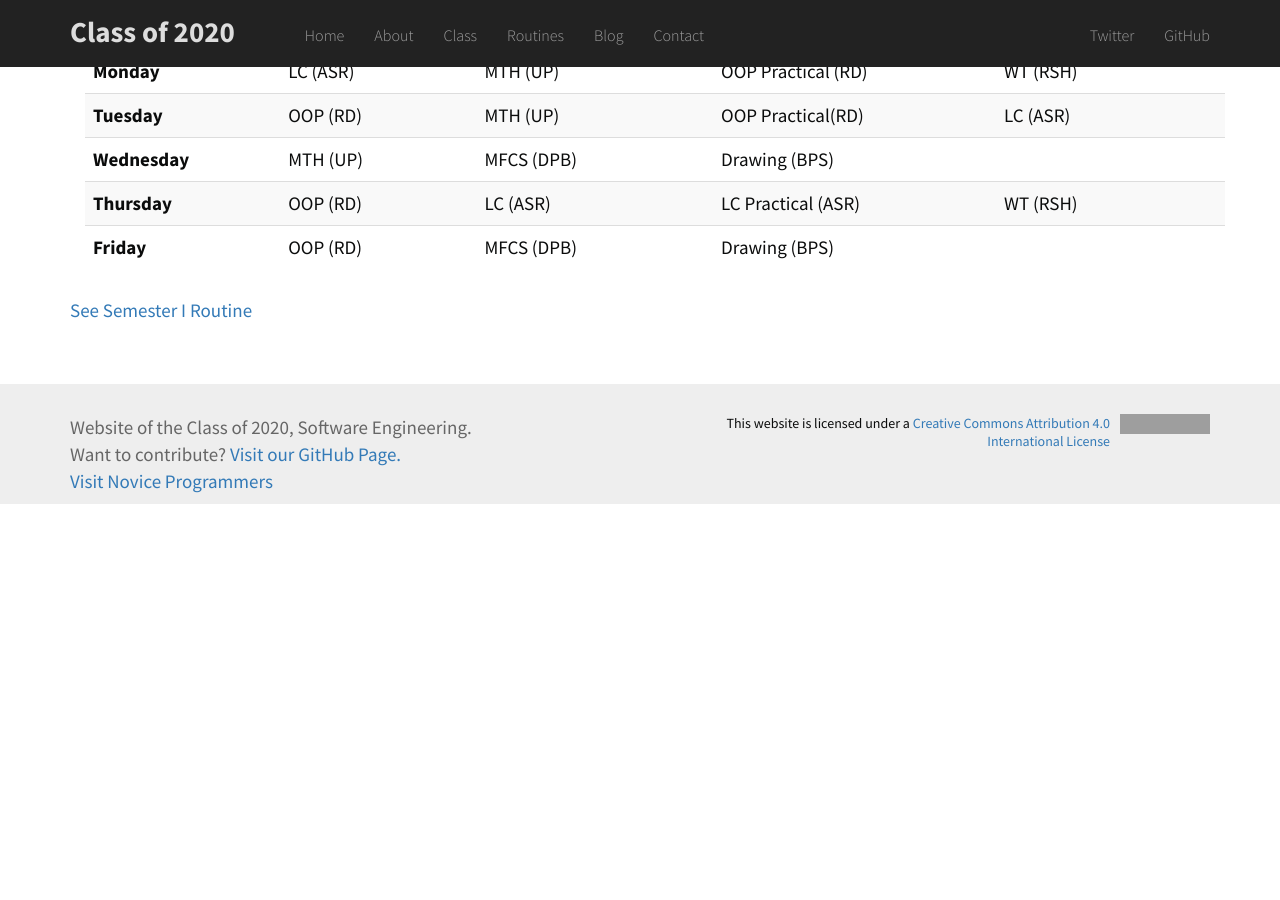
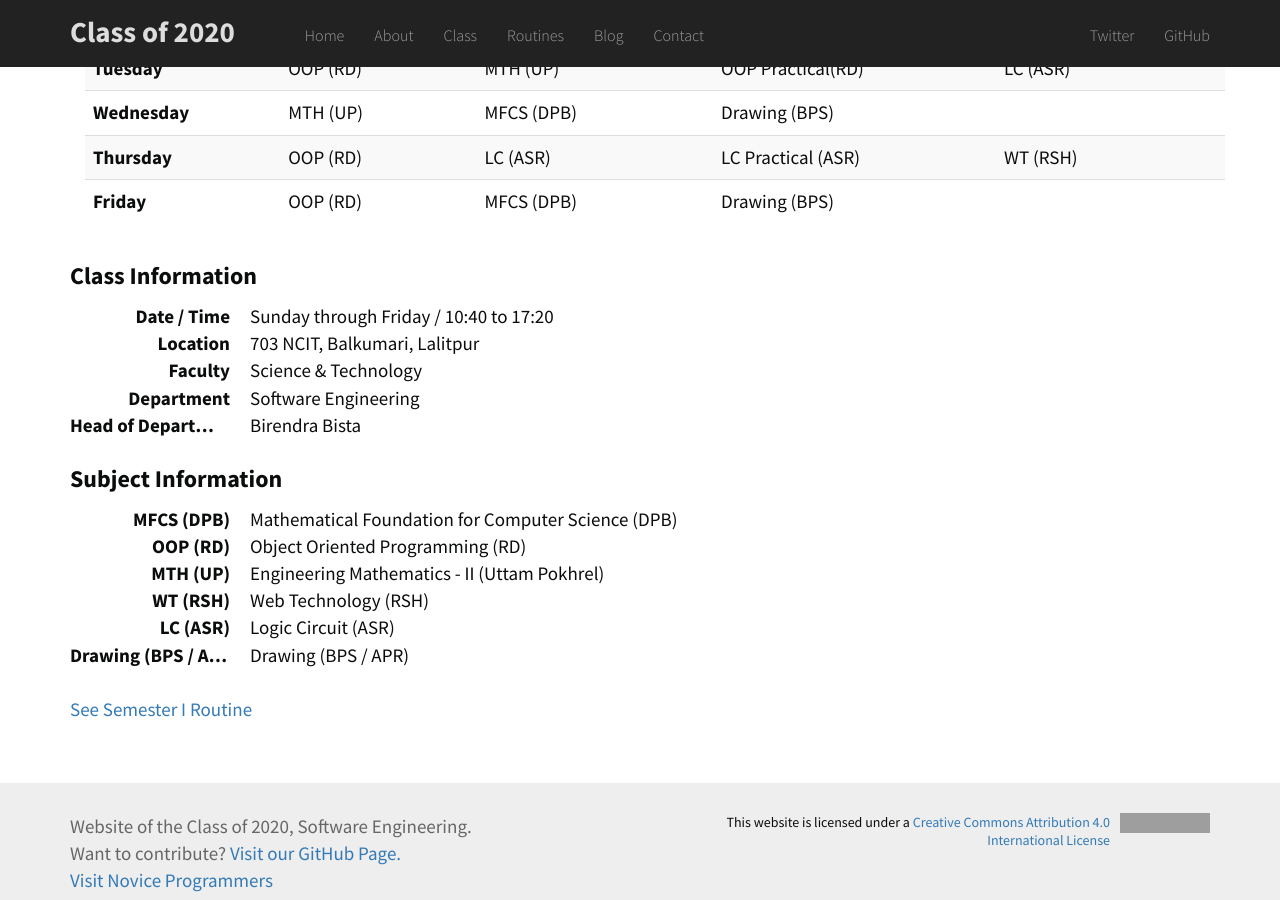
Before and after one commit to Classof2020/classof2020.github.io, a Jekyll site: the page built from routine.html, in a window 1280 px wide and 900 px high, scrolled down 870 px. Built offline with Jekyll 4.4.1, drawn with Linux system fonts in a browser that asks for light colours; nearby versions of some CDN libraries; before the commit the page ends 1374 px from its top, so only the background shows below that; grey boxes are pictures that could not be loaded.

Commit message:
information

```diff
--- a/routine.html
+++ b/routine.html
@@ -11,7 +11,7 @@ permalink: /routines/
   </div>
 </div>
 <div class="container">
-  <h3>Group 'A'</h3>
+  <h4>Group 'A'</h4>
   <div class="table-responsive">
   <table class="table table-striped">
     <thead>
@@ -71,7 +71,7 @@ permalink: /routines/
   </div>
 </div>
 <div class="container">
-  <h3>Group 'B'</h3>
+  <h4>Group 'B'</h4>
   <div class="table-responsive">
   <table class="table table-striped">
     <thead>
@@ -130,4 +130,46 @@ permalink: /routines/
   </table>
   </div>
 </div>
+<h4>Class Information</h4>
+
+                <dl class="dl-horizontal">
+
+                  <dt>Date / Time</dt>
+                  <dd>Sunday through Friday / 10:40 to 17:20</dd>
+
+                  <dt>Location</dt>
+                  <dd>703 NCIT, Balkumari, Lalitpur</dd>
+
+                  <dt>Faculty</dt>
+                  <dd>Science & Technology</dd>
+
+                  <dt>Department</dt>
+                  <dd>Software Engineering</dd>
+
+                  <dt>Head of Department</dt>
+                  <dd>Birendra Bista</dd>
+              </dl>
+              <h4>Subject Information</h4>
+
+                              <dl class="dl-horizontal">
+
+                                <dt>MFCS (DPB)</dt>
+                                <dd>Mathematical Foundation for Computer Science (DPB)</dd>
+
+                                <dt>OOP (RD)</dt>
+                                <dd>Object Oriented Programming (RD)</dd>
+
+                                <dt>MTH (UP)</dt>
+                                <dd>Engineering Mathematics - II (Uttam Pokhrel)</dd>
+
+                                <dt>WT (RSH)</dt>
+                                <dd>Web Technology (RSH)</dd>
+
+                                <dt>LC (ASR)</dt>
+                                <dd>Logic Circuit (ASR)</dd>
+
+                                <dt>Drawing (BPS / APR)</dt>
+                                <dd>Drawing (BPS / APR)</dd>
+                            </dl>
+
 <a href="archived/i/">See Semester I Routine</a>
```
